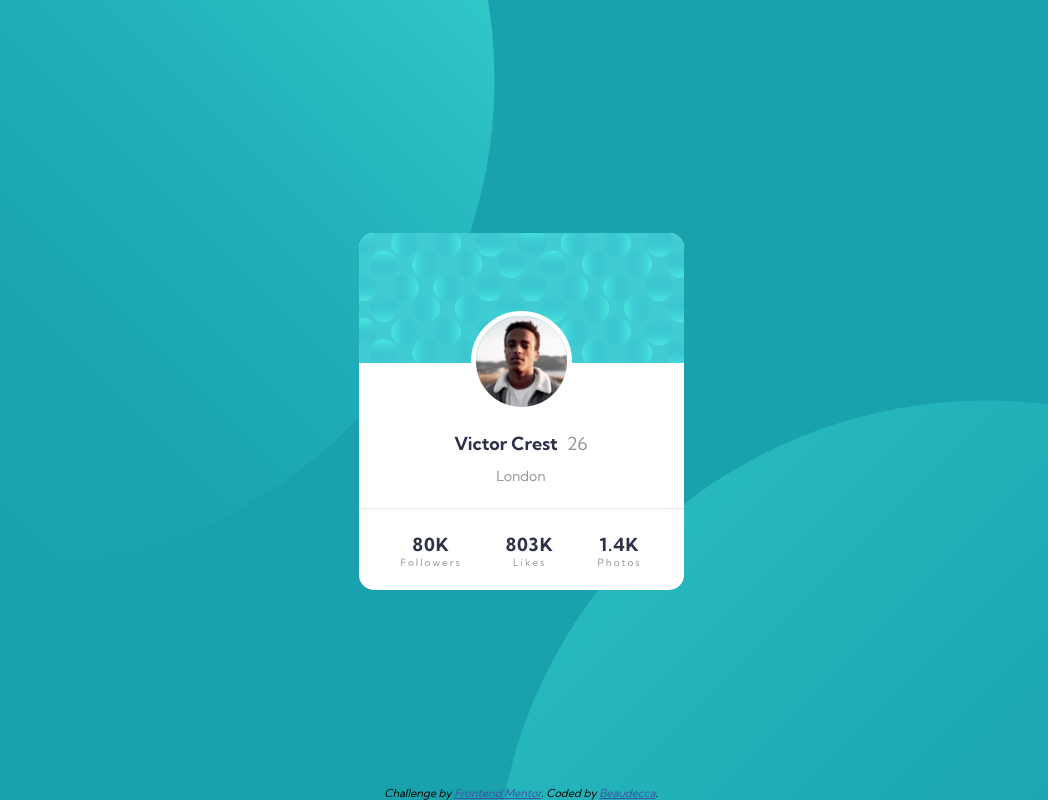
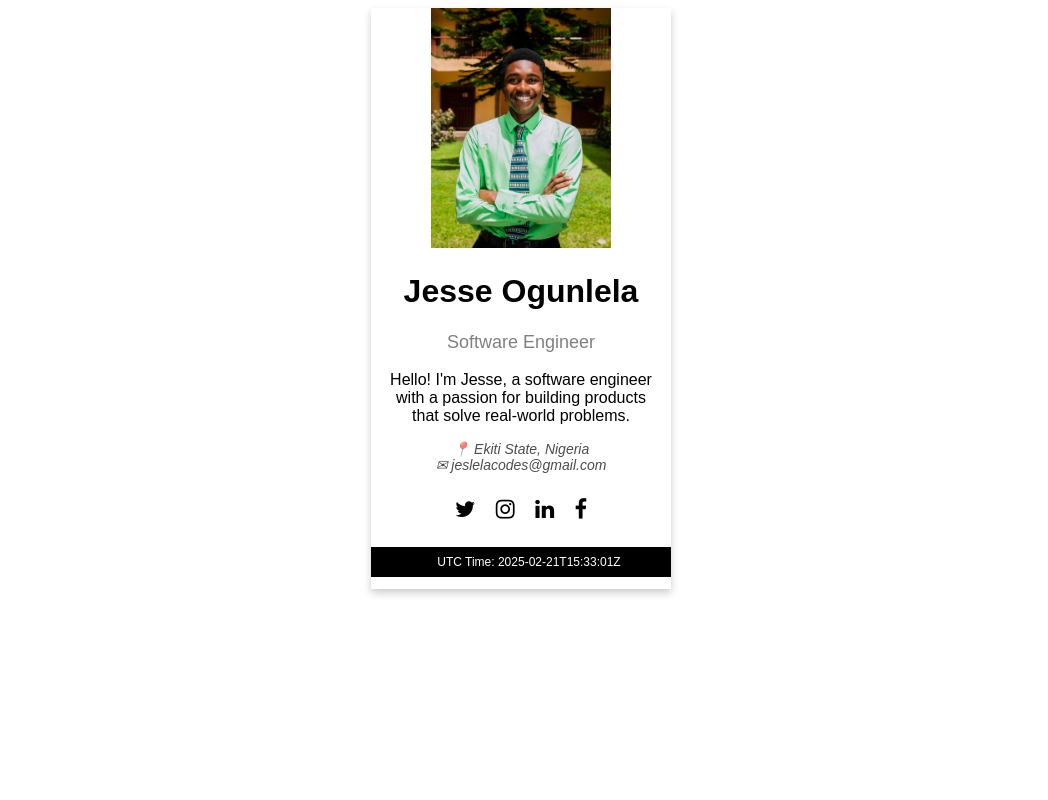
Before and after one commit to vinshield/Profile-Card-Frontend-Mentor, a plain HTML site: page index.html in a window 1280 px wide. Shown: the whole page, without its empty margins (119-1167 px from the left). Drawn offline with Linux system fonts and the light colour scheme.

Commit message:
Remove unused images and styles; update index.html for new profile card layout

```diff
--- a/index.html
+++ b/index.html
@@ -1,65 +1,115 @@
 <!DOCTYPE html>
-<html lang="en">
+<html>
+	<head>
+		<link
+			rel="stylesheet"
+			href="https://cdnjs.cloudflare.com/ajax/libs/font-awesome/4.7.0/css/font-awesome.min.css"
+		/>
+		<style>
+			body {
+				display: flex;
+				flex-direction: column;
+				justify-content: center;
+				align-items: center;
+				height: 100%;
+			}
 
-<head>
-  <meta charset="UTF-8">
-  <meta name="viewport" content="width=device-width, initial-scale=1.0"> <!-- displays site properly based on user's device -->
+			.card {
+				box-shadow: 0 4px 8px 0 rgba(0, 0, 0, 0.2);
+				/* width: 80vw; */
+				max-width: 300px;
+				margin: auto;
+				text-align: center;
+				font-family: arial;
+				overflow-x: hidden;
+			}
 
-  <link rel="icon" type="image/png" sizes="32x32" href="./images/favicon-32x32.png">
+			.title {
+				color: grey;
+				font-size: 18px;
+			}
 
-  <!-- Google Kumbh Sans Font -->
-  <link rel="preconnect" href="https://fonts.gstatic.com">
-  <link href="https://fonts.googleapis.com/css2?family=Kumbh+Sans:wght@400;700&display=swap" rel="stylesheet">
+			.dateTime {
+				padding: 8px;
+				color: white;
+				background-color: #000;
+				text-align: center;
+				cursor: pointer;
+				width: 100%;
+				font-size: 12px;
+			}
 
-  <link rel="stylesheet" href="style.css">
+			.info {
+				display: block;
+				opacity: 70%;
+				font-style: italic;
+				margin: 0;
+				font-size: 14px;
+			}
 
-  <title>Frontend Mentor | Profile card component</title>
+			.bio {
+				padding: 0 10px;
+			}
 
-  <!-- Feel free to remove these styles or customise in your own stylesheet 👍 -->
-  <style>
-    .attribution {
-      font-size: 11px;
-      text-align: center;
-    }
+			a {
+				text-decoration: none;
+				font-size: 22px;
+				color: black;
+			}
 
-    .attribution a {
-      color: hsl(228, 45%, 44%);
-    }
-  </style>
-</head>
+			button:hover,
+			a:hover {
+				opacity: 0.7;
+			}
 
-<body>
-  <!-- <img class="top-bg-img" src="images\bg-pattern-top.svg">
-  <img class="bottom-bg-img" src="images\bg-pattern-bottom.svg"> -->
-  <div class="card">
-    <img src="images/bg-pattern-card.svg" class="card-bg" alt="">
-    <img src="images/image-victor.jpg" class="profile-img" alt="Victor's profile picture">
+			.social {
+				margin: 24px 0;
+			}
 
-    <div class="info">
-      <h1 class="blue name">Victor Crest <span class="gray age">26</span></h1>
-      <h2 class="gray city">London</h2>
-    </div>
+			.social a {
+				margin: 0 8px;
+			}
+		</style>
+	</head>
+	<body>
+		<div class="card">
+			<img
+				src="/Jesse Professional.jpg"
+				alt="Jesse"
+				style="width: 60%; object-fit: contain"
+			/>
+			<h1>Jesse Ogunlela</h1>
+			<p class="title">Software Engineer</p>
+			<p class="bio">
+				Hello! I'm Jesse, a software engineer with a passion for building
+				products that solve real-world problems.
+			</p>
+			<p class="info">📍 Ekiti State, Nigeria</p>
+			<p class="info">✉ jeslelacodes@gmail.com</p>
+			<div class="social">
+				<a href="https://www.x.com/jeslela" target="_blank"
+					><i class="fa fa-twitter"></i
+				></a>
+				<a href="https://www.instagram.com/cruise.99" target="_blank"
+					><i class="fa fa-instagram"></i
+				></a>
+				<a href="https://www.linkedin.com/in/jesse-o-4ba390a2" target="_blank"
+					><i class="fa fa-linkedin"></i
+				></a>
+				<a href="https://www.facebook.com/jesse.ogunlela" target="_blank"
+					><i class="fa fa-facebook"></i
+				></a>
+			</div>
+			<p id="utc-time" class="dateTime"></p>
+		</div>
 
-    <hr>
-
-    <div class="stats">
-      <div class="gray followers">
-        <strong class="blue">80K</strong><br>Followers
-      </div>
-      <div class="gray likes">
-        <strong class="blue">803K</strong><br>Likes
-      </div>
-      <div class="gray photos">
-        <strong class="blue">1.4K</strong><br>Photos
-      </div>
-    </div>
-  </div>
-
-
-  <div class="attribution">
-    Challenge by <a href="https://www.frontendmentor.io?ref=challenge" target="_blank">Frontend Mentor</a>.
-    Coded by <a href="https://github.com/vinshield">Beaudecca</a>.
-  </div>
-</body>
-
+		<script>
+			function updateTime() {
+				document.getElementById("utc-time").innerText = `UTC Time: ${
+					new Date().toISOString().split(".")[0]
+				}Z`;
+			}
+			updateTime();
+		</script>
+	</body>
 </html>
--- a/style.css
+++ /dev/null
@@ -1,126 +0,0 @@
-:root {
-  /* Primary */
-  --dark-cyan: hsl(185, 75%, 39%);
-  --dark-desaturated-blue: hsl(229, 23%, 23%);
-  --dark-grayish-blue: hsl(227, 10%, 46%);
-  /* Neutral */
-  --dark-gray: hsl(0, 0%, 59%);
-}
-
-body {
-  font-family: 'Kumbh Sans', sans-serif;
-  background-color: var(--dark-cyan);
-  background-image:url("images/bg-pattern-top.svg"), url("images/bg-pattern-bottom.svg");
-  background-repeat: no-repeat;
-  background-position: bottom -70vh right 52vw, top 50vh left 48vw;
-}
-
-hr {
-  border: 0;
-  border-top: 1px solid #e7e7e7;
-  padding: 0;
-}
-
-.card {
-  height: 335px;
-  width: 325px;
-  background-color: white;
-  border-radius: 15px;
-  position: absolute;
-  margin: auto;
-  top: 0; left: 0; bottom: 0; right: 0;
-/*   text-align: center; */
-}
-
-.card-bg {
-  height: 130px;
-  width: 100%;
-  border-top-left-radius: 15px;
-  border-top-right-radius: 15px;
-}
-
-.card .profile-img {
-  position: absolute;
-  border: 5px solid white;
-  border-radius: 50%;
-  background-color: var(--dark-gray);
-  width: 28%;
-  top: 78px;
-  left: 0; right: 0;
-  margin: auto;
-  padding: 0;
-}
-
-.data {
-/*   margin-top: 65px; */
-}
-
-.info {
-  text-align: center;
-  margin-top: 65px;
-}
-
-strong {
-  font-size: 18px;
-  font-size: weight: 700;
-  letter-spacing: 1px;
-}
-
-.name, .age {
-  font-size: 18px;
-}
-
-.name {
-  font-weight: 700;
-}
-
-.age {
-  font-weight: 400;
-  padding-left: 5px;
-}
-
-.city {
-  font-size: 14px;
-  font-weight: 400;
-  padding-bottom: 15px;
-  margin-bottom:0;
-}
-
-.blue {
-  color: var(--dark-desaturated-blue);
-}
-
-.gray {
-  color: var(--dark-gray);
-}
-
-.stats {
-  display: flex;
-  background-color: white;
-  border-bottom-left-radius: 15px;
-  border-bottom-right-radius: 15px;
-  justify-content: space-around;
-  align-items: center;
-  text-align: center;
-  font-size: 10px;
-  font-weight: 400;
-  line-height: 15px;
-  padding: 20px 20px;
-  letter-spacing: 2px;
-}
-
-.attribution {
-  position: absolute;
-  left: 0; right: 0;
-  margin: auto;
-  bottom: 0;
-  font-style: italic;
-}
-
-@media(max-width: 375px) {
-  body {
-    background-image:url("images/bg-pattern-top.svg"), url("images/bg-pattern-bottom.svg");
-    background-repeat: no-repeat;
-    background-position: bottom -60vh right 45vw, top 45vh left 35vw;
-  }
-}
```
Also changed, not shown: Jesse Professional.jpg (added), images/bg-pattern-bottom.svg (deleted), images/bg-pattern-card.svg (deleted), images/bg-pattern-top.svg (deleted), images/favicon-32x32.png (deleted), images/image-victor.jpg (deleted).
